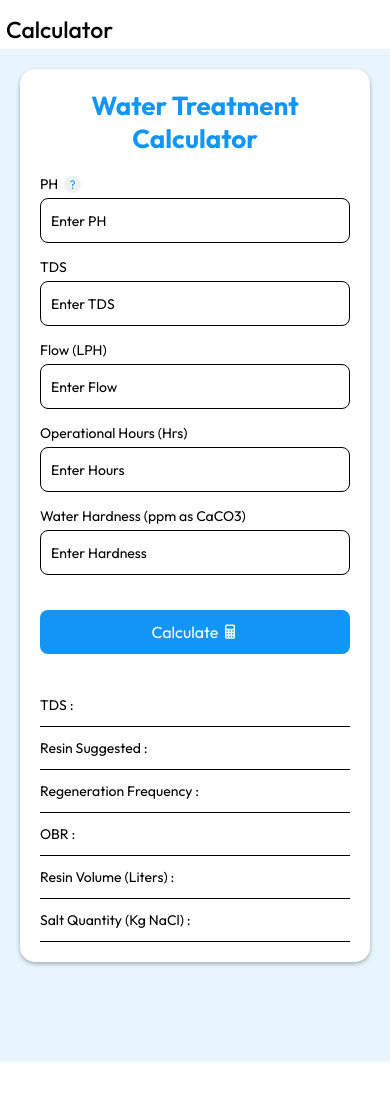
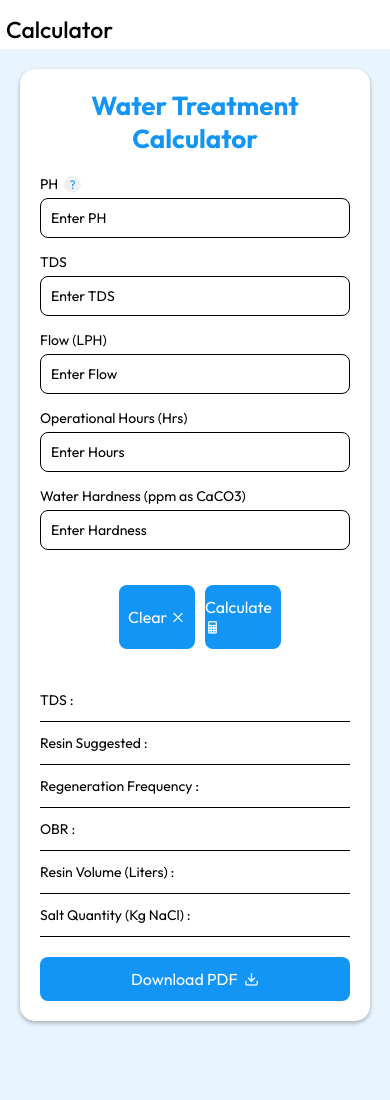
Before and after one commit to Infolanze807/water-ro-app, a React Native app: screen /calculator in a window 390 px wide. Shown: the top 1100 px of the page. Before the commit the page ends 1062 px from the top, so only its background shows below. Built offline with nearby package versions, Linux system fonts and the light colour scheme.

Commit message:
PDF Download

```diff
--- a/package.json
+++ b/package.json
@@ -45,7 +45,8 @@
     "react-native-safe-area-context": "4.12.0",
     "react-native-screens": "~4.1.0",
     "react-native-svg": "15.8.0",
-    "react-native-web": "~0.19.13"
+    "react-native-web": "~0.19.13",
+    "expo-print": "~14.0.2"
   },
   "devDependencies": {
     "@babel/core": "^7.20.0",
--- a/src/Pages/Calculator/Calculator.js
+++ b/src/Pages/Calculator/Calculator.js
@@ -1,4 +1,4 @@
-import React, { useState } from "react";
+import React, { useEffect, useState } from "react";
 import {
   View,
   Text,
@@ -7,10 +7,13 @@ import {
   StyleSheet,
   ScrollView,
 } from "react-native";
-// import { Picker } from "@react-native-picker/picker";
 import MaterialCommunityIcons from '@expo/vector-icons/MaterialCommunityIcons';
+import AntDesign from '@expo/vector-icons/AntDesign';
 import colors from "../../Components/Colors/Colors";
 import { Feather } from "@expo/vector-icons";
+import { printToFileAsync } from 'expo-print';
+import * as Sharing from 'expo-sharing';
+import AsyncStorage from "@react-native-async-storage/async-storage";
 
 const Calculator = () => {
   const [tds, setTds] = useState("");
@@ -25,6 +28,7 @@ const Calculator = () => {
   const [seltQ, setSeltQ] = useState("");
   const [hourFrq, setHourFrq] = useState("");
   const [showTooltip, setShowTooltip] = useState(false);
+  const [isCalculated, setIsCalculated] = useState(false);
 
   const getResinType = (hardness) => {
     if (hardness >= 100 && hardness <= 600) {
@@ -82,10 +86,185 @@ const Calculator = () => {
         setObr(obrValue.toFixed(2));
         setResinQ(resinQValue.toFixed(2));
         setSeltQ(seltQValue.toFixed(2));
+        setIsCalculated(true);
     } else {
         alert("Please enter valid numeric values for all inputs.");
     }
 };
+
+const handleCalculateClear = () => {
+  setTds("");
+  setTds2("");
+  setHardness("");
+  setHardness2("");
+  setFlow("");
+  setObr("");
+  setHours("");
+  setPh("");
+  setResinQ("");
+  setSeltQ("");
+  setHourFrq("");
+  setIsCalculated(false);
+}
+
+const [user1, setUser] = useState("");
+const [userNumber, setUserNumber] = useState("");
+
+const getAuthData = async () => {
+  const storedAuthData = await AsyncStorage.getItem('userName');
+  const storedAuthNumber = await AsyncStorage.getItem('userNumber');
+  if (storedAuthData || storedAuthNumber) {
+    setUser(storedAuthData);
+    setUserNumber(storedAuthNumber);
+  }
+};
+
+useEffect(() => {
+  getAuthData();
+}, []);
+
+const generatePdf = async () => {
+  if (!isCalculated) {
+    alert("Please calculate the values before generating the PDF.");
+    return;
+  }
+  try {
+    const htmlContent = `
+      <html>
+        <head>
+          <style>
+            body {
+              font-family: Arial, sans-serif;
+              line-height: 1.6;
+              padding: 20px;
+              color: #333;
+            }
+            h1 {
+              text-align: center;
+              color: #3034E9;
+              margin-bottom: 30px;
+            }
+            .container {
+              width: 100%;
+              max-width: 800px;
+              margin: 0 auto;
+            }
+            .section-title {
+              font-size: 18px;
+              margin: 20px 0 10px;
+              color: #222;
+              text-transform: uppercase;
+              border-bottom: 2px solid #3034E9;
+              padding-bottom: 5px;
+            }
+            table {
+              width: 100%;
+              border-collapse: collapse;
+              margin: 20px 0;
+            }
+            th, td {
+              border: 1px solid #ddd;
+              text-align: left;
+              padding: 8px;
+            }
+            th {
+              background-color: #3034E9;
+              color: white;
+            }
+            .summary-row {
+              background-color: #f9f9f9;
+              font-weight: bold;
+            }
+          </style>
+        </head>
+        <body>
+          <h1>Doshion Techcenter</h1>
+          <div class="container">
+            <p><strong>Company Name:</strong> ${user1}</p>
+            <p><strong>Number:</strong> ${userNumber}</p>
+
+            <div>
+              <h2 class="section-title">Inputs</h2>
+              <table>
+                <tr>
+                  <th>Parameter</th>
+                  <th>Value</th>
+                </tr>
+                <tr>
+                  <td>PH</td>
+                  <td>${ph}</td>
+                </tr>
+                <tr>
+                  <td>TDS</td>
+                  <td>${tds}</td>
+                </tr>
+                <tr>
+                  <td>Flow (LPH)</td>
+                  <td>${flow}</td>
+                </tr>
+                <tr>
+                  <td>Operational Hours (Hrs)</td>
+                  <td>${hours}</td>
+                </tr>
+                <tr>
+                  <td>Water Hardness (ppm as CaCO3)</td>
+                  <td>${hardness}</td>
+                </tr>
+              </table>
+            </div>
+
+            <div>
+              <h2 class="section-title">Outputs</h2>
+              <table>
+                <tr>
+                  <th>Parameter</th>
+                  <th>Value</th>
+                </tr>
+                <tr>
+                  <td>TDS</td>
+                  <td>${tds2}</td>
+                </tr>
+                <tr>
+                  <td>Resin Suggested</td>
+                  <td>${hardness2}</td>
+                </tr>
+                <tr>
+                  <td>Regeneration Frequency</td>
+                  <td>${hourFrq}</td>
+                </tr>
+                <tr>
+                  <td>OBR</td>
+                  <td>${obr}</td>
+                </tr>
+                <tr>
+                  <td>Resin Volume (Liters)</td>
+                  <td>${resinQ}</td>
+                </tr>
+                <tr>
+                  <td>Salt Quantity (Kg NaCl)</td>
+                  <td>${seltQ}</td>
+                </tr>
+              </table>
+            </div>
+          </div>
+        </body>
+      </html>
+    `;
+
+    const file = await printToFileAsync({
+      html: htmlContent,
+      base64: false,
+    });
+
+    if (file.uri) {
+      await Sharing.shareAsync(file.uri);
+      Alert.alert('PDF Generated', 'The PDF has been generated and is ready to download.');
+    }
+  } catch (error) {
+    console.error('Error generating PDF:', error);
+  }
+};
+
 
 
   return (
@@ -181,10 +360,14 @@ const Calculator = () => {
               placeholderTextColor={colors.placeholder}
             />
           </View>
-
-          <TouchableOpacity style={styles.button} onPress={handleCalculate}>
-            <Text style={styles.buttonText}>Calculate <MaterialCommunityIcons name="calculator" size={17} /></Text>
+            <View style={{display: 'flex', flexDirection: 'row', gap: 10}}>
+            <TouchableOpacity style={styles.button1} onPress={handleCalculateClear}>
+            <Text style={styles.buttonText}>Clear <AntDesign  name="close" size={15} /></Text>
           </TouchableOpacity>
+          <TouchableOpacity style={styles.button1} onPress={handleCalculate}>
+            <Text style={styles.buttonText}>Calculate <MaterialCommunityIcons name="calculator" size={15} /></Text>
+          </TouchableOpacity>
+            </View>
 
           <View style={styles.resultsContainer}>
             <Result label="TDS :" value={tds2} />
@@ -195,9 +378,9 @@ const Calculator = () => {
             <Result label="Salt Quantity (Kg NaCl) :" value={seltQ} />
           </View>
 
-          {/* <TouchableOpacity style={styles.button}>
-            <Text style={styles.buttonText1}>Download PDF  <Feather name="download" size={14} /></Text>
-          </TouchableOpacity> */}
+          <TouchableOpacity style={styles.button} onPress={generatePdf}>
+            <Text style={styles.buttonText1}>Download PDF  <Feather name="download" size={15} /></Text>
+          </TouchableOpacity>
 
         </View>
       </ScrollView>
@@ -225,7 +408,7 @@ const styles = StyleSheet.create({
   },
   card: {
     width: "100%",
-    maxWidth: 600, // Constrain width on large screens
+    maxWidth: 600,
     backgroundColor: colors.white,
     borderRadius: 15,
     padding: 20,
@@ -284,7 +467,7 @@ const styles = StyleSheet.create({
     color: "red"
   },
   input: {
-    height: 45,
+    height: 40,
     borderColor: colors.border,
     borderWidth: 1,
     borderRadius: 8,
@@ -302,6 +485,15 @@ const styles = StyleSheet.create({
   picker: {
     height: 45,
     width: "100%",
+  },
+  button1: {
+    backgroundColor: colors.primary,
+    borderRadius: 8,
+    paddingVertical: 12,
+    alignItems: "center",
+    justifyContent: "center",
+    marginTop: 20,
+    width: "50%",
   },
   button: {
     backgroundColor: colors.primary,
--- a/src/Pages/VerifyOTP/VerifyOTP.js
+++ b/src/Pages/VerifyOTP/VerifyOTP.js
@@ -79,6 +79,7 @@ export default function VerifyOTP({ navigation, route }) {
           const timestamp = Date.now().toString();
           await AsyncStorage.setItem("loginTimestamp", timestamp);
           await AsyncStorage.setItem("userName", user.company_name);
+          await AsyncStorage.setItem("userNumber", user.mobile_number);
           navigation.navigate("Home");
         }
       } else {
```
Also changed, not shown: 1 other file (tests, documents, lock files or other folders).
